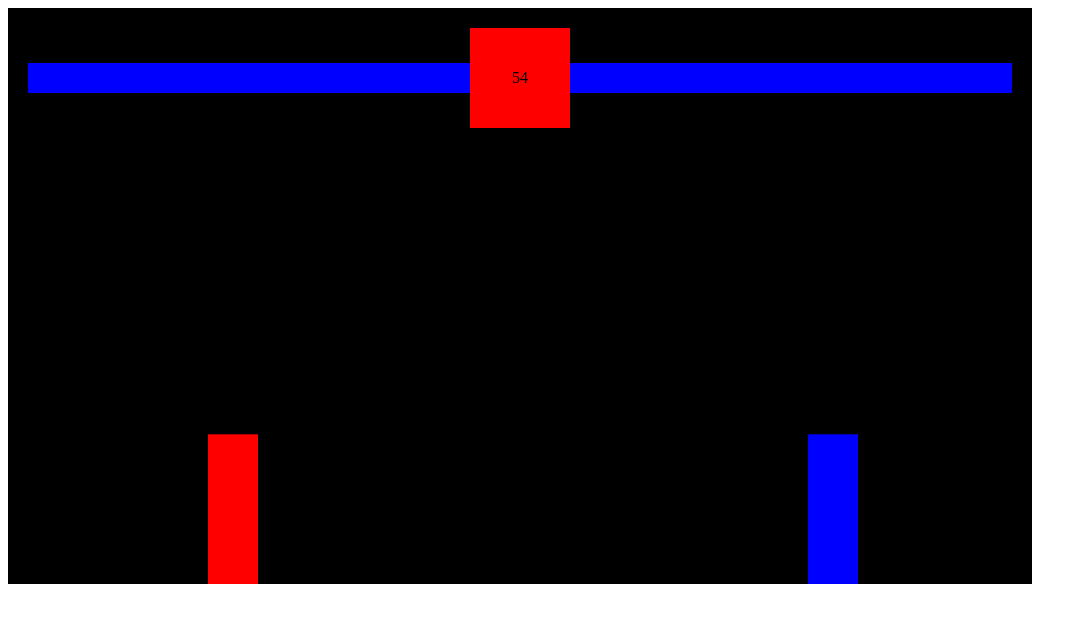
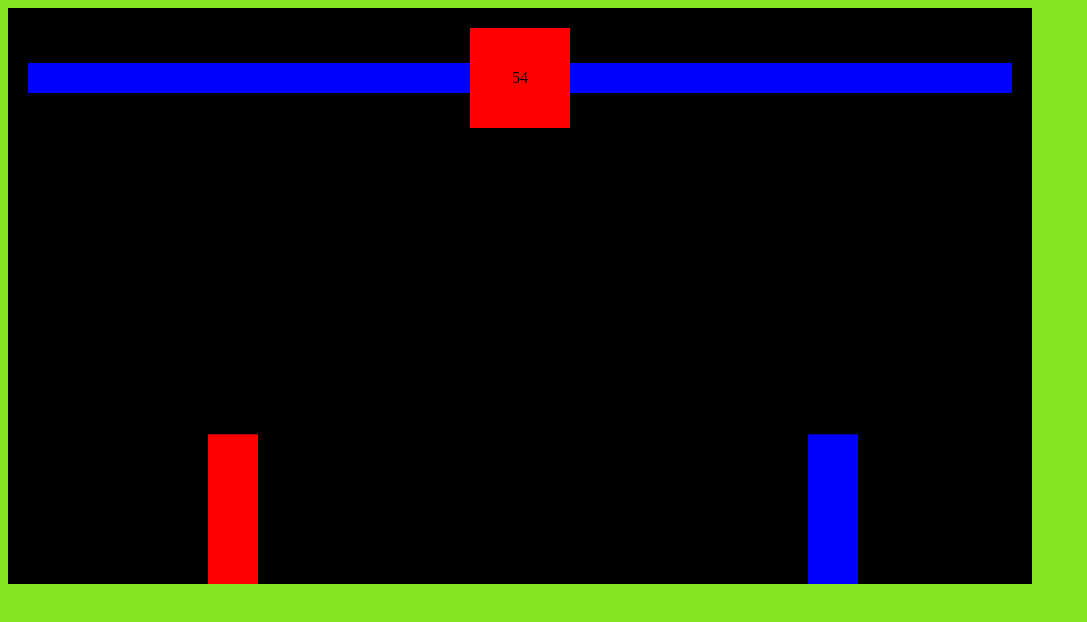
Before and after one commit to Dicias/CANVA-GAME2D, a plain HTML site: page index.html in a window 1280 px wide. Shown: the whole page, without its empty margins (0-1087 px from the left). Drawn offline with Linux system fonts and the light colour scheme.

Commit message:
Update index.html

```diff
--- a/index.html
+++ b/index.html
@@ -8,7 +8,7 @@
     </style>
 
 </head>
-<body>
+<body style="background-color: rgb(132, 228, 35);">
 <!--bigger container -->
     <div style="position: relative; display: inline-block; background-color: rgb(132, 228, 35);">
     <!-- small container -->
```
